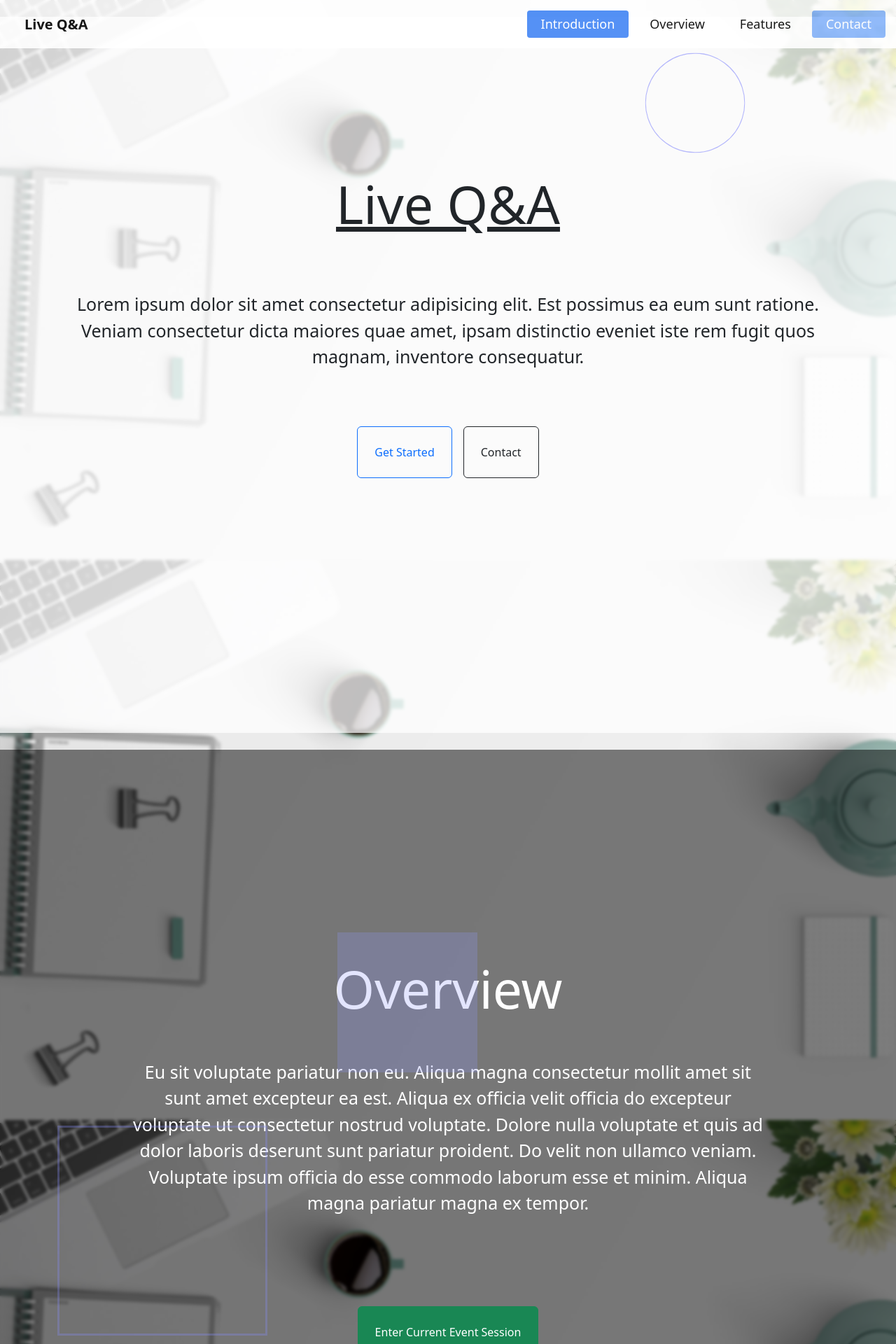
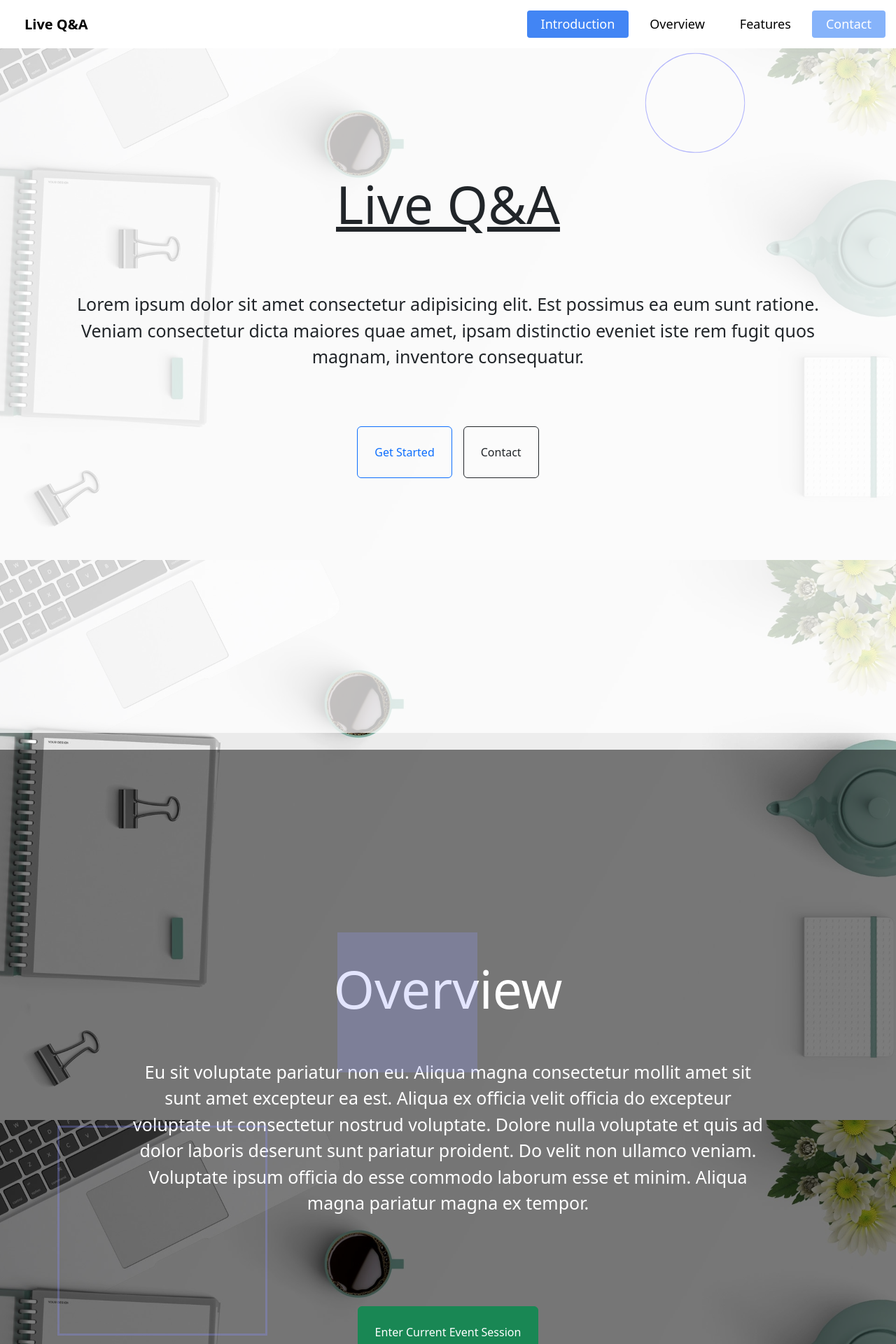
Before and after one commit to baokhanh1701/QAFrame-main, a PHP site: page / in a window 1280 px wide. Shown: the top 1920 px of the page at 70% size. Run offline with PHP 8.4, Linux system fonts and the light colour scheme; some libraries are stand-ins or nearby versions.

Commit message:
committed

```diff
--- a/index.css
+++ b/index.css
@@ -3,23 +3,22 @@ h1 {
 }
 
 body {
+    overflow-x: hidden;
+    position:relative;
     margin: 0;
     background-image: url("./pexels-pixabay-434337.jpg");
     background-repeat: no-repeat;
     background-attachment: fixed;
     background-size: cover;
-    backdrop-filter: blur(2px);
 }
 
 
 .header {
     position: fixed;
-    top: 0;
     width: 100%;
     overflow: hidden;
     padding: 10px 10px;
     background-color: white;
-    opacity: 90%;
 }
 
 /* Style the header links */
--- a/index.html
+++ b/index.html
@@ -18,7 +18,7 @@
         integrity="sha384-OERcA2EqjJCMA+/3y+gxIOqMEjwtxJY7qPCqsdltbNJuaOe923+mo//f6V8Qbsw3"
         crossorigin="anonymous"></script>
     <!------------------------------------->
-    <nav class="position-fixed fixed-top header">
+    <div class="position-fixed fixed-top header">
         <a href="#default" class="logo">Live Q&A</a>
         <div class="header-right">
             <a class="active" href="#introduction">Introduction</a>
@@ -26,10 +26,10 @@
             <a href="#about">Features</a>
             <a class="active1" href="#contact">Contact </a>
         </div>
-    </nav>
+    </div>
     <!------------------------------------->
     <br>
-    <div class="container-fluid introduction p-5 bg-white bg-opacity-75 justify-content-center" id="#introduction">
+    <div class="container-fluid introduction p-5 bg-white bg-opacity-75 justify-content-center" id="introduction">
         <div class="blob_circle move_right_animation"></div>
         <h1 class="text-center text-lg-center text-decoration-underline p-4" style="font-size:75px">Live Q&A</h1>
         <p class="text-center p-5" style="font-size:25px">Lorem ipsum dolor sit amet consectetur adipisicing elit. Est possimus ea eum sunt
```
